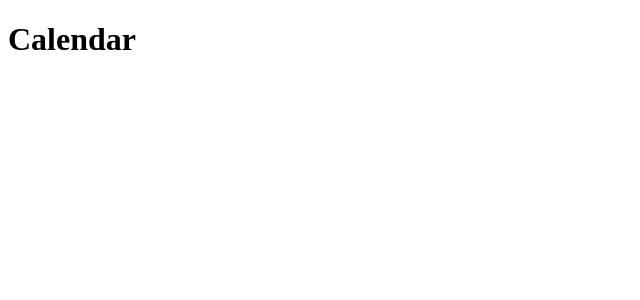
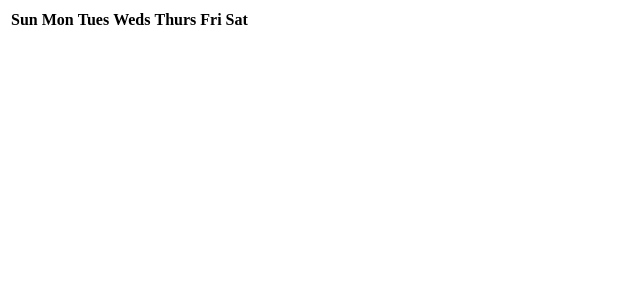
Before and after one commit to airBnC/calendar-module, a React app: page / in a window 1280 px wide. Shown: the top 300 px of the page, without its empty margins (0-640 px from the left). Built offline with nearby package versions, Linux system fonts and the light colour scheme; the HTML template or start-up script is replaced by a standard one.

Commit message:
the outline for my calendar is set and the components are made.

```diff
--- /dev/null
+++ b/client/src/arrowAfter.jsx
@@ -0,0 +1,20 @@
+import React from 'react';
+import $ from 'jquery';
+
+
+class ArrowAfter extends React.Component {
+
+  constructor(props) {
+    super(props)
+  }
+
+  render() {
+    return (
+        <div id='arrowAfter'>
+
+      </div>
+    )
+  }
+};
+
+module.exports = ArrowAfter;
--- /dev/null
+++ b/client/src/arrowPrev.jsx
@@ -0,0 +1,20 @@
+import React from 'react';
+import $ from 'jquery';
+
+
+class ArrowPrev extends React.Component {
+
+  constructor(props) {
+    super(props)
+  }
+
+  render() {
+    return (
+      <div id='arrowPrev'>
+
+      </div>
+    )
+  }
+};
+
+module.exports = ArrowPrev;
--- /dev/null
+++ b/client/src/calendarDay.jsx
@@ -0,0 +1,20 @@
+import React from 'react';
+import $ from 'jquery';
+
+
+class CalendarDay extends React.Component {
+
+  constructor(props) {
+    super(props)
+  }
+
+  render() {
+    return (
+        <td id='calendarDay'>
+
+      </td>
+    )
+  }
+};
+
+module.exports = CalendarDay;
--- /dev/null
+++ b/client/src/calendarMonth.jsx
@@ -0,0 +1,86 @@
+import React from 'react';
+import $ from 'jquery';
+import CalendarDay from './calendarDay.jsx';
+
+class CalendarMonth extends React.Component {
+
+  constructor(props) {
+    super(props)
+  }
+
+  render() {
+    return(
+        <table>
+          <thead>
+            <tr>
+              <th>Sun</th>
+              <th>Mon</th>
+              <th>Tues</th>
+              <th>Weds</th>
+              <th>Thurs</th>
+              <th>Fri</th>
+              <th>Sat</th>
+            </tr>
+          </thead>
+          <tbody>
+            <tr>
+                <CalendarDay />
+                <CalendarDay />
+                <CalendarDay />
+                <CalendarDay />
+                <CalendarDay />
+                <CalendarDay />
+                <CalendarDay />
+            </tr>
+            <tr>
+                <CalendarDay />
+                <CalendarDay />
+                <CalendarDay />
+                <CalendarDay />
+                <CalendarDay />
+                <CalendarDay />
+                <CalendarDay />
+            </tr>
+            <tr>
+                <CalendarDay />
+                <CalendarDay />
+                <CalendarDay />
+                <CalendarDay />
+                <CalendarDay />
+                <CalendarDay />
+                <CalendarDay />
+            </tr>
+            <tr>
+                <CalendarDay />
+                <CalendarDay />
+                <CalendarDay />
+                <CalendarDay />
+                <CalendarDay />
+                <CalendarDay />
+                <CalendarDay />
+            </tr>
+            <tr>
+                <CalendarDay />
+                <CalendarDay />
+                <CalendarDay />
+                <CalendarDay />
+                <CalendarDay />
+                <CalendarDay />
+                <CalendarDay />
+            </tr>
+            <tr>
+                <CalendarDay />
+                <CalendarDay />
+                <CalendarDay />
+                <CalendarDay />
+                <CalendarDay />
+                <CalendarDay />
+                <CalendarDay />
+            </tr>
+          </tbody>
+      </table>
+    )
+  }
+};
+
+module.exports = CalendarMonth;
--- /dev/null
+++ b/client/src/dateBanner.jsx
@@ -0,0 +1,20 @@
+import React from 'react';
+import $ from 'jquery';
+
+
+class DateBanner extends React.Component {
+
+  constructor(props) {
+    super(props)
+  }
+
+  render() {
+    return (
+        <div id='dateBanner'>
+
+      </div>
+    )
+  }
+};
+
+module.exports = DateBanner;
--- a/client/src/index.jsx
+++ b/client/src/index.jsx
@@ -1,21 +1,28 @@
 import React from 'react';
 import ReactDOM from 'react-dom';
 import $ from 'jquery';
-
+import ArrowPrev from './arrowPrev.jsx';
+import ArrowAfter from './arrowAfter.jsx';
+import DateBanner from './dateBanner.jsx';
+import CalendarMonth from './calendarMonth.jsx';
 // import data from './dummy_data.js';
 
 
 class App extends React.Component {
 
-  constructor(props){
+  constructor(props) {
     super(props)
   }
 
-  render(){
+  render() {
     return(
-      <div>
-        <h1>Calendar</h1>
-
+      <div id='calendar'>
+        <div id='nav'>
+          <ArrowPrev />
+          <DateBanner />
+          <ArrowAfter />
+        </div>
+        <CalendarMonth />
       </div>
     )
   }
```
